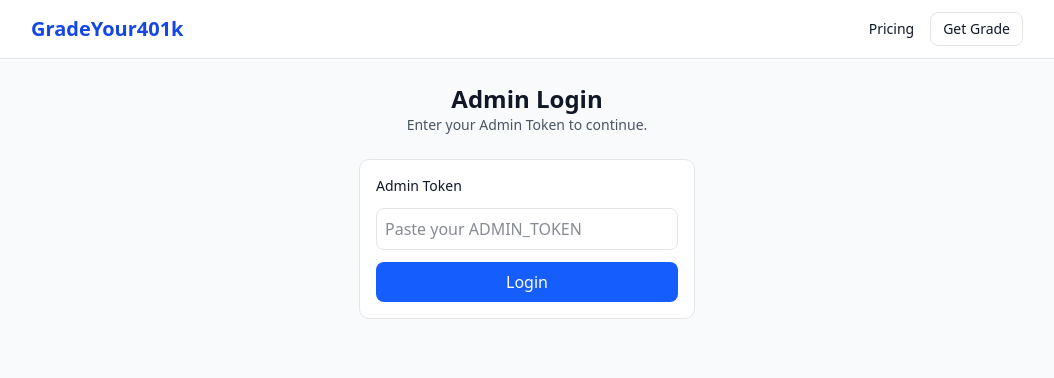
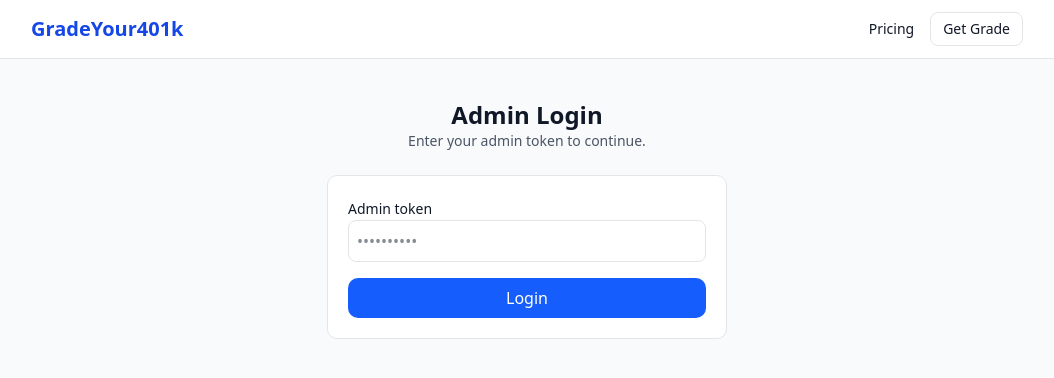
Before and after one commit to rremling/gradeyour401k, a Next.js app: page /admin/login in a window 1280 px wide. Shown: the top 378 px of the page, without its empty margins (113-1167 px from the left). Built offline with nearby package versions, Linux system fonts and the light colour scheme.

Commit message:
Update page.tsx

```diff
--- a/src/app/admin/login/page.tsx
+++ b/src/app/admin/login/page.tsx
@@ -1,64 +1,77 @@
 // src/app/admin/login/page.tsx
 "use client";
 
-import { useEffect, useState } from "react";
+import { useState } from "react";
+import { writeAdminToken } from "@/lib/admin";
 import { useRouter } from "next/navigation";
 
 export default function AdminLoginPage() {
   const router = useRouter();
   const [token, setToken] = useState("");
-  const [error, setError] = useState<string | null>(null);
+  const [err, setErr] = useState<string | null>(null);
+  const [busy, setBusy] = useState(false);
 
-  // (Optional) Prefill from ?token= without useSearchParams (avoids Suspense requirement)
-  useEffect(() => {
-    try {
-      if (typeof window !== "undefined") {
-        const url = new URL(window.location.href);
-        const t = url.searchParams.get("token");
-        if (t) setToken(t);
-      }
-    } catch {
-      /* ignore */
-    }
-  }, []);
+  async function onSubmit(e: React.FormEvent) {
+    e.preventDefault();
+    setErr(null);
 
-  function handleLogin(e: React.FormEvent) {
-    e.preventDefault();
-    setError(null);
-    const trimmed = token.trim();
-    if (!trimmed) {
-      setError("Enter the Admin Token.");
+    if (!token.trim()) {
+      setErr("Enter your admin token.");
       return;
     }
+
+    // Just store the token locally; server will validate on fetch
+    writeAdminToken(token.trim());
+    setBusy(true);
     try {
-      localStorage.setItem("gy4k_admin_token", trimmed);
-      router.replace("/admin/orders");
-    } catch (err: any) {
-      setError(err?.message || "Failed to store token");
+      // quick ping to verify before navigating
+      const res = await fetch("/api/admin/orders", {
+        headers: { Authorization: `Bearer ${token.trim()}` },
+        cache: "no-store",
+      });
+      if (!res.ok) {
+        setErr("Unauthorized. Check your token.");
+        setBusy(false);
+        return;
+      }
+      router.push("/admin/orders");
+    } catch (e: any) {
+      setErr("Network error. Try again.");
+      setBusy(false);
     }
   }
 
   return (
-    <main className="mx-auto max-w-sm p-6">
+    <main className="mx-auto max-w-md px-6 py-10">
       <div className="text-center mb-6">
         <h1 className="text-2xl font-bold">Admin Login</h1>
-        <p className="text-sm text-gray-600">Enter your Admin Token to continue.</p>
+        <p className="text-sm text-gray-600">Enter your admin token to continue.</p>
       </div>
 
-      <form onSubmit={handleLogin} className="rounded-lg border p-4 bg-white space-y-3">
-        <label className="block text-sm font-medium">Admin Token</label>
-        <input
-          className="w-full border rounded-md p-2"
-          value={token}
-          onChange={(e) => setToken(e.target.value)}
-          placeholder="Paste your ADMIN_TOKEN"
-        />
-        {error && <p className="text-sm text-red-600">{error}</p>}
+      <form onSubmit={onSubmit} className="space-y-4 rounded-lg border bg-white p-5">
+        <div className="space-y-1">
+          <label className="text-sm font-medium">Admin token</label>
+          <input
+            type="password"
+            className="w-full border rounded-md p-2"
+            placeholder="••••••••••"
+            value={token}
+            onChange={(e) => setToken(e.target.value)}
+          />
+        </div>
+
+        {err && (
+          <div className="text-sm text-red-700 bg-red-50 border border-red-200 rounded-md p-2">
+            {err}
+          </div>
+        )}
+
         <button
           type="submit"
-          className="w-full rounded-md bg-blue-600 text-white py-2 hover:bg-blue-700"
+          disabled={busy}
+          className="w-full rounded-lg bg-blue-600 text-white py-2 hover:bg-blue-700 disabled:opacity-50"
         >
-          Login
+          {busy ? "Checking…" : "Login"}
         </button>
       </form>
     </main>
```
